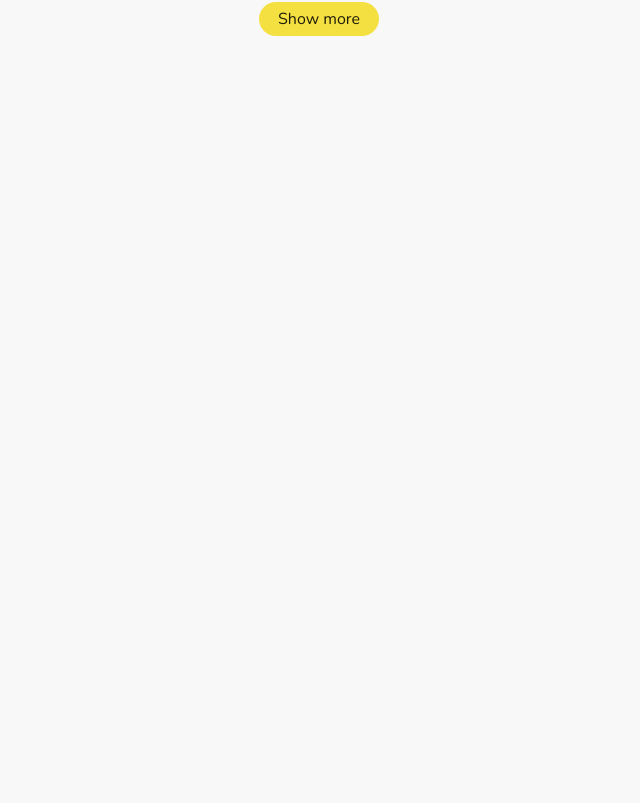
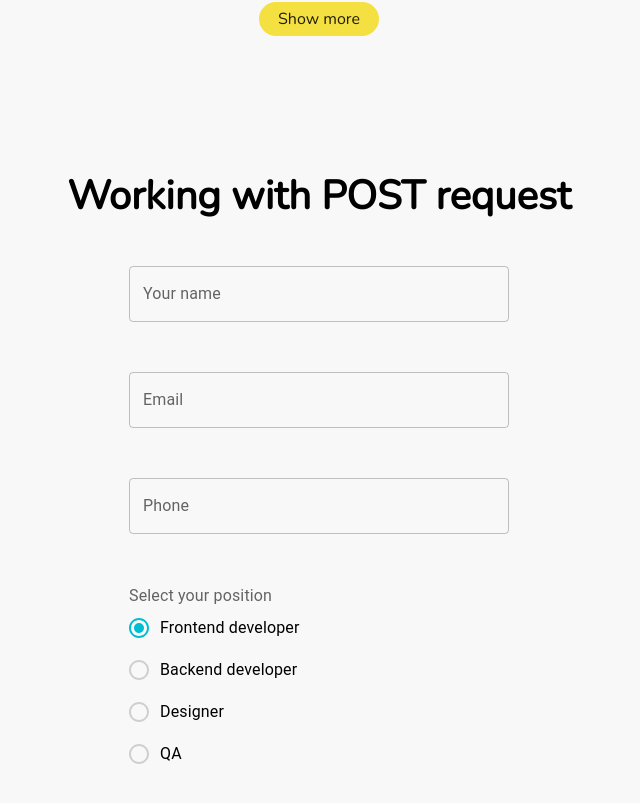
Before and after one commit to lkanblack/abz, a React (Create React App) app: page / in a window 1280 px wide. Shown: the part 1599-2402 px from the top of the page, without its empty margins (321-961 px from the left). Before the commit the page ends 1635 px from the top, so only its background shows below. Built offline with nearby package versions, Linux system fonts and the light colour scheme.

Commit message:
form creation, styling

```diff
--- a/package.json
+++ b/package.json
@@ -3,6 +3,9 @@
   "version": "0.1.0",
   "private": true,
   "dependencies": {
+    "@emotion/react": "^11.10.0",
+    "@emotion/styled": "^11.10.0",
+    "@mui/material": "^5.10.1",
     "@testing-library/jest-dom": "^5.16.5",
     "@testing-library/react": "^13.3.0",
     "@testing-library/user-event": "^13.5.0",
--- a/src/App.js
+++ b/src/App.js
@@ -2,6 +2,7 @@ import "./App.css";
 import Header from "./components/Header/Header";
 import Hero from "./views/Hero/Hero";
 import People from "./views/People/People";
+import SignUp from "./views/SignUp/SignUp";
 
 function App() {
   return (
@@ -9,6 +10,7 @@ function App() {
       <Header />
       <Hero />
       <People />
+      <SignUp />
     </div>
   );
 }
--- a/src/components/PostForm/PostForm.js
+++ b/src/components/PostForm/PostForm.js
@@ -1,13 +1,16 @@
+import { TextField } from "@mui/material";
 import React from "react";
+import RadioBtns from "../RadioBtns/RadioBtns";
+
+import "./postform.scss";
 
 function PostForm() {
   return (
-    <form>
-      <label>
-        Имя:
-        <input type="text" name="name" />
-      </label>
-      <input type="submit" value="Отправить" />
+    <form className="post-form">
+      <TextField label="Your name" placeholder="Your Name" fullWidth />
+      <TextField label="Email" placeholder="Email" fullWidth />
+      <TextField label="Phone" placeholder="Phone" fullWidth />
+      <RadioBtns />
     </form>
   );
 }
--- /dev/null
+++ b/src/components/PostForm/postform.scss
@@ -0,0 +1,7 @@
+.post-form {
+    max-width: 380px;
+    margin: 0 auto;
+    .MuiFormControl-root {
+        margin-bottom: 50px;
+    }
+}
--- /dev/null
+++ b/src/components/RadioBtns/RadioBtn.js
@@ -0,0 +1,23 @@
+import React from "react";
+import { FormControlLabel, Radio } from "@mui/material";
+
+function RadioBtn({ value, label }) {
+  return (
+    <FormControlLabel
+      value={value}
+      control={
+        <Radio
+          sx={{
+            color: "#D0CFCF",
+            "&.Mui-checked": {
+              color: "#00BDD3",
+            },
+          }}
+        />
+      }
+      label={label}
+    />
+  );
+}
+
+export default RadioBtn;
--- /dev/null
+++ b/src/components/RadioBtns/RadioBtns.js
@@ -0,0 +1,21 @@
+import React from "react";
+import { FormControl, FormLabel, RadioGroup } from "@mui/material";
+import RadioBtn from "./RadioBtn";
+
+import "./radioBtns.scss";
+
+function RadioBtns() {
+  return (
+    <FormControl className="radio-btns">
+      <FormLabel>Select your position</FormLabel>
+      <RadioGroup defaultValue="Frontend developer" name="radio-buttons-group">
+        <RadioBtn value="Frontend developer" label="Frontend developer" />
+        <RadioBtn value="Backend developer" label="Backend developer" />
+        <RadioBtn value="Designer" label="Designer" />
+        <RadioBtn value="QA" label="QA" />
+      </RadioGroup>
+    </FormControl>
+  );
+}
+
+export default RadioBtns;
--- /dev/null
+++ b/src/components/RadioBtns/radioBtns.scss
@@ -0,0 +1,4 @@
+.radio-btns {
+    float: left;
+    text-align: left;
+}
--- /dev/null
+++ b/src/views/SignUp/SignUp.js
@@ -0,0 +1,15 @@
+import React from "react";
+import PostForm from "../../components/PostForm/PostForm";
+
+import "./signup.scss";
+
+function SignUp() {
+  return (
+    <div className="container signup-container">
+      <h1>Working with POST request</h1>
+      <PostForm />
+    </div>
+  );
+}
+
+export default SignUp;
--- /dev/null
+++ b/src/views/SignUp/signup.scss
@@ -0,0 +1,6 @@
+.signup-container {
+    margin-top: 140px;
+    h1 {
+        margin-bottom: 50px;
+    }
+}
```
Also changed, not shown: src/views/Contact/Contact.js (deleted, +0 -7 lines), src/views/Contact/contact.scss (deleted), 1 other file (tests, documents, lock files or other folders).
